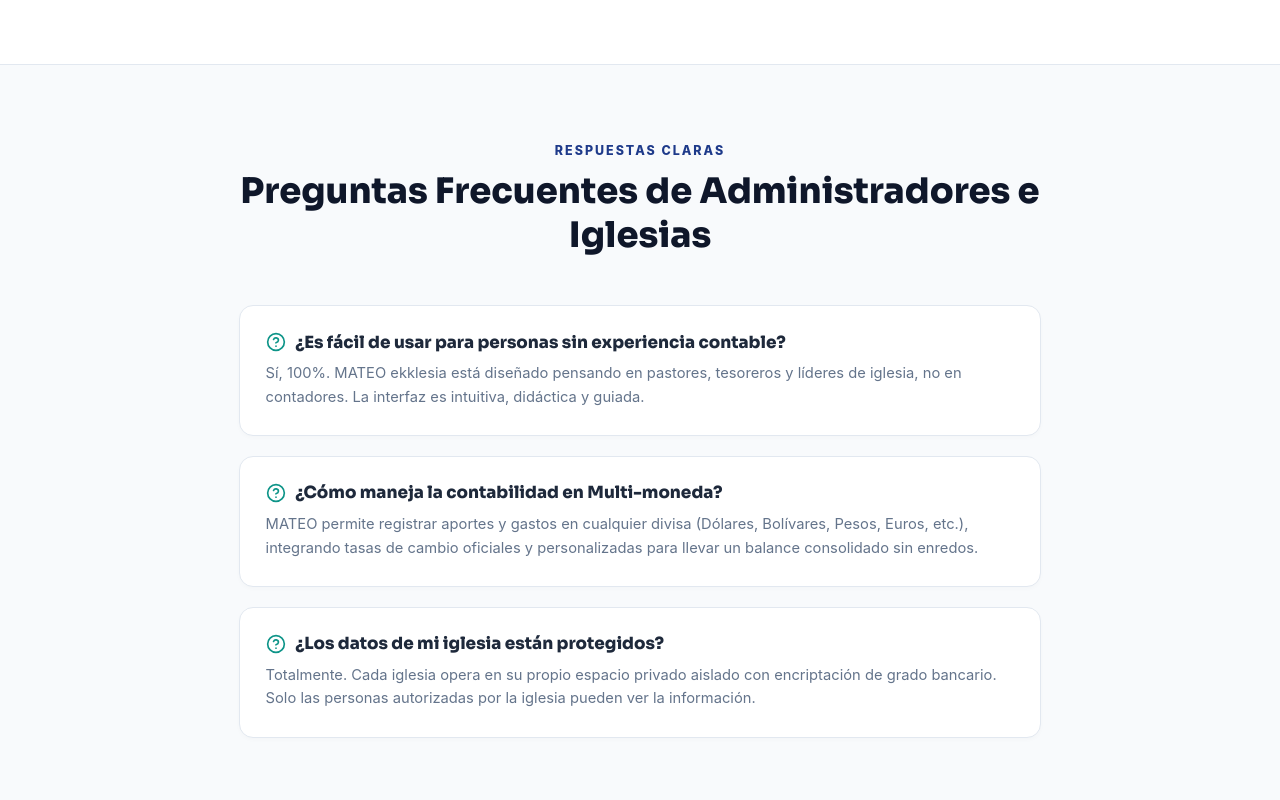
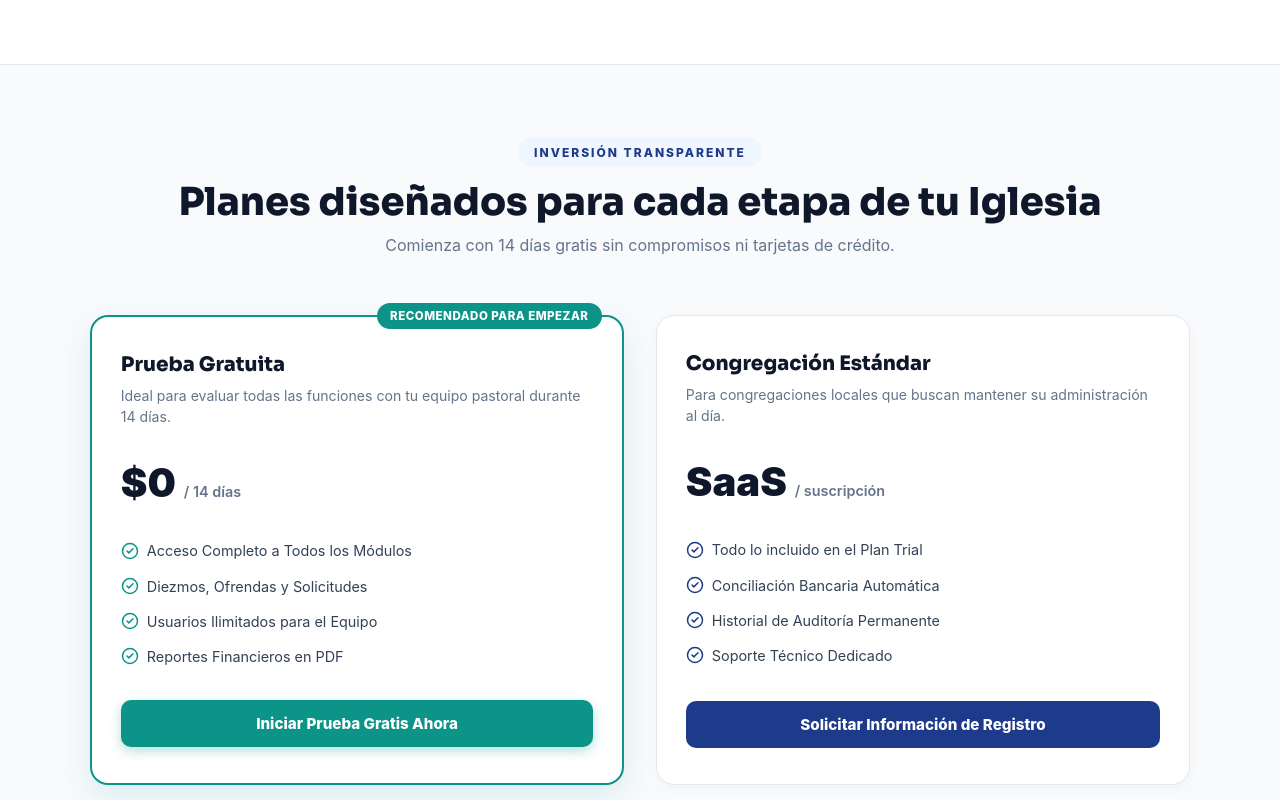
Before and after one commit to enoc31/MATEO, a React (Vite) app: page / in a window 1280 px wide. Shown: the part 2440-3240 px from the top of the page. Built offline with nearby package versions, Linux system fonts and the light colour scheme; no server answers.

Commit message:
feat(landing): add pricing plans section highlighting 14-day trial for churches

```diff
--- a/src/features/landing/LandingPage.tsx
+++ b/src/features/landing/LandingPage.tsx
@@ -801,6 +801,261 @@ export const LandingPage: React.FC = () => {
           </div>
         </section>
 
+        {/* SECCIÓN DE PLANES Y MEMBRESÍAS */}
+        <section
+          style={{
+            backgroundColor: '#f8fafc',
+            padding: '4.5rem 1.5rem',
+            borderBottom: '1px solid #e2e8f0',
+          }}
+        >
+          <div style={{ maxWidth: '1100px', margin: '0 auto' }}>
+            <div style={{ textAlign: 'center', marginBottom: '3.5rem' }}>
+              <span
+                style={{
+                  display: 'inline-block',
+                  backgroundColor: '#eff6ff',
+                  color: '#1e3a8a',
+                  fontWeight: 800,
+                  fontSize: '0.75rem',
+                  letterSpacing: '2px',
+                  textTransform: 'uppercase',
+                  padding: '0.35rem 1rem',
+                  borderRadius: '999px',
+                  marginBottom: '0.75rem',
+                }}
+              >
+                Inversión Transparente
+              </span>
+              <h2
+                style={{
+                  fontSize: 'clamp(1.75rem, 3.2vw, 2.4rem)',
+                  fontWeight: 800,
+                  color: '#0f172a',
+                  lineHeight: 1.2,
+                }}
+              >
+                Planes diseñados para cada etapa de tu Iglesia
+              </h2>
+              <p
+                style={{
+                  color: '#64748b',
+                  fontSize: '1rem',
+                  maxWidth: '600px',
+                  margin: '0.5rem auto 0',
+                }}
+              >
+                Comienza con 14 días gratis sin compromisos ni tarjetas de crédito.
+              </p>
+            </div>
+
+            <div
+              style={{
+                display: 'grid',
+                gridTemplateColumns: 'repeat(auto-fit, minmax(300px, 1fr))',
+                gap: '2rem',
+                alignItems: 'stretch',
+              }}
+            >
+              {/* Plan Trial 14 Días */}
+              <div
+                style={{
+                  backgroundColor: 'white',
+                  borderRadius: '18px',
+                  padding: '2.2rem 1.8rem',
+                  border: '2px solid #0d9488',
+                  boxShadow: '0 12px 30px rgba(13, 148, 136, 0.12)',
+                  position: 'relative',
+                  display: 'flex',
+                  flexDirection: 'column',
+                }}
+              >
+                <span
+                  style={{
+                    position: 'absolute',
+                    top: '-14px',
+                    right: '20px',
+                    backgroundColor: '#0d9488',
+                    color: 'white',
+                    fontWeight: 800,
+                    fontSize: '0.72rem',
+                    padding: '0.25rem 0.85rem',
+                    borderRadius: '999px',
+                    letterSpacing: '0.5px',
+                  }}
+                >
+                  RECOMENDADO PARA EMPEZAR
+                </span>
+                <h3
+                  style={{
+                    fontSize: '1.25rem',
+                    fontWeight: 800,
+                    color: '#0f172a',
+                    margin: '0 0 0.5rem 0',
+                  }}
+                >
+                  Prueba Gratuita
+                </h3>
+                <p
+                  style={{
+                    color: '#64748b',
+                    fontSize: '0.88rem',
+                    margin: '0 0 1.5rem 0',
+                    lineHeight: 1.5,
+                  }}
+                >
+                  Ideal para evaluar todas las funciones con tu equipo pastoral durante 14 días.
+                </p>
+                <div
+                  style={{
+                    fontSize: '2.5rem',
+                    fontWeight: 900,
+                    color: '#0f172a',
+                    marginBottom: '1.5rem',
+                  }}
+                >
+                  $0{' '}
+                  <span style={{ fontSize: '0.9rem', color: '#64748b', fontWeight: 600 }}>
+                    / 14 días
+                  </span>
+                </div>
+                <ul
+                  style={{
+                    listStyle: 'none',
+                    padding: 0,
+                    margin: '0 0 2rem 0',
+                    display: 'flex',
+                    flexDirection: 'column',
+                    gap: '0.75rem',
+                    fontSize: '0.9rem',
+                    color: '#334155',
+                  }}
+                >
+                  <li style={{ display: 'flex', alignItems: 'center', gap: '0.5rem' }}>
+                    <CheckCircle2 size={18} color="#0d9488" /> Acceso Completo a Todos los Módulos
+                  </li>
+                  <li style={{ display: 'flex', alignItems: 'center', gap: '0.5rem' }}>
+                    <CheckCircle2 size={18} color="#0d9488" /> Diezmos, Ofrendas y Solicitudes
+                  </li>
+                  <li style={{ display: 'flex', alignItems: 'center', gap: '0.5rem' }}>
+                    <CheckCircle2 size={18} color="#0d9488" /> Usuarios Ilimitados para el Equipo
+                  </li>
+                  <li style={{ display: 'flex', alignItems: 'center', gap: '0.5rem' }}>
+                    <CheckCircle2 size={18} color="#0d9488" /> Reportes Financieros en PDF
+                  </li>
+                </ul>
+                <button
+                  onClick={() => navigate('/registro-ong')}
+                  style={{
+                    marginTop: 'auto',
+                    width: '100%',
+                    padding: '0.9rem',
+                    backgroundColor: '#0d9488',
+                    color: 'white',
+                    border: 'none',
+                    borderRadius: '10px',
+                    fontWeight: 800,
+                    fontSize: '0.95rem',
+                    cursor: 'pointer',
+                    boxShadow: '0 4px 12px rgba(13, 148, 136, 0.3)',
+                  }}
+                >
+                  Iniciar Prueba Gratis Ahora
+                </button>
+              </div>
+
+              {/* Plan Ekklesia Estándar */}
+              <div
+                style={{
+                  backgroundColor: 'white',
+                  borderRadius: '18px',
+                  padding: '2.2rem 1.8rem',
+                  border: '1px solid #e2e8f0',
+                  boxShadow: '0 4px 14px rgba(0,0,0,0.03)',
+                  display: 'flex',
+                  flexDirection: 'column',
+                }}
+              >
+                <h3
+                  style={{
+                    fontSize: '1.25rem',
+                    fontWeight: 800,
+                    color: '#0f172a',
+                    margin: '0 0 0.5rem 0',
+                  }}
+                >
+                  Congregación Estándar
+                </h3>
+                <p
+                  style={{
+                    color: '#64748b',
+                    fontSize: '0.88rem',
+                    margin: '0 0 1.5rem 0',
+                    lineHeight: 1.5,
+                  }}
+                >
+                  Para congregaciones locales que buscan mantener su administración al día.
+                </p>
+                <div
+                  style={{
+                    fontSize: '2.5rem',
+                    fontWeight: 900,
+                    color: '#0f172a',
+                    marginBottom: '1.5rem',
+                  }}
+                >
+                  SaaS{' '}
+                  <span style={{ fontSize: '0.9rem', color: '#64748b', fontWeight: 600 }}>
+                    / suscripción
+                  </span>
+                </div>
+                <ul
+                  style={{
+                    listStyle: 'none',
+                    padding: 0,
+                    margin: '0 0 2rem 0',
+                    display: 'flex',
+                    flexDirection: 'column',
+                    gap: '0.75rem',
+                    fontSize: '0.9rem',
+                    color: '#334155',
+                  }}
+                >
+                  <li style={{ display: 'flex', alignItems: 'center', gap: '0.5rem' }}>
+                    <CheckCircle2 size={18} color="#1e3a8a" /> Todo lo incluido en el Plan Trial
+                  </li>
+                  <li style={{ display: 'flex', alignItems: 'center', gap: '0.5rem' }}>
+                    <CheckCircle2 size={18} color="#1e3a8a" /> Conciliación Bancaria Automática
+                  </li>
+                  <li style={{ display: 'flex', alignItems: 'center', gap: '0.5rem' }}>
+                    <CheckCircle2 size={18} color="#1e3a8a" /> Historial de Auditoría Permanente
+                  </li>
+                  <li style={{ display: 'flex', alignItems: 'center', gap: '0.5rem' }}>
+                    <CheckCircle2 size={18} color="#1e3a8a" /> Soporte Técnico Dedicado
+                  </li>
+                </ul>
+                <button
+                  onClick={() => navigate('/registro-ong')}
+                  style={{
+                    marginTop: 'auto',
+                    width: '100%',
+                    padding: '0.9rem',
+                    backgroundColor: '#1e3a8a',
+                    color: 'white',
+                    border: 'none',
+                    borderRadius: '10px',
+                    fontWeight: 800,
+                    fontSize: '0.95rem',
+                    cursor: 'pointer',
+                  }}
+                >
+                  Solicitar Información de Registro
+                </button>
+              </div>
+            </div>
+          </div>
+        </section>
+
         {/* PREGUNTAS FRECUENTES (DIDÁCTICA PARA ADMINISTRADORES) */}
         <section style={{ padding: '4.5rem 1.5rem', maxWidth: '850px', margin: '0 auto' }}>
           <div style={{ textAlign: 'center', marginBottom: '3rem' }}>
```
